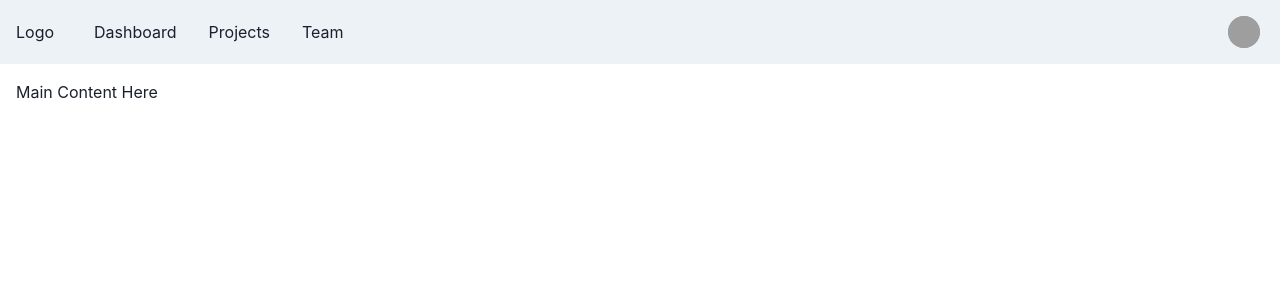
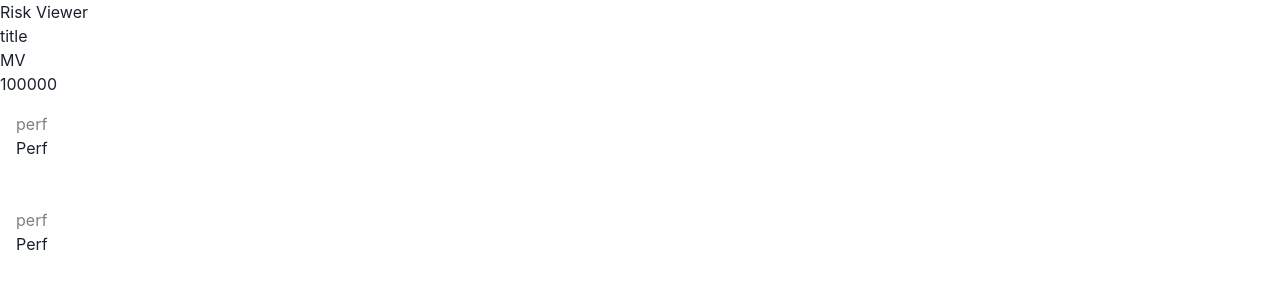
Before and after one commit to lslsls17/riskviewer, a Next.js app: page /risk in a window 1280 px wide. Shown: the top 300 px of the page. Built offline with nearby package versions, Linux system fonts and the light colour scheme; grey boxes are pictures that could not be loaded.

Commit message:
add metrics

```diff
--- a/package.json
+++ b/package.json
@@ -14,6 +14,7 @@
     "framer-motion": "^4.0.3",
     "next": "latest",
     "react": "^17.0.2",
+    "react-bootstrap": "^1.5.2",
     "react-dom": "^17.0.2",
     "styled-components": "^5.2.3"
   },
--- /dev/null
+++ b/src/components/Metrics.tsx
@@ -0,0 +1,178 @@
+import * as React from "react";
+import styled from "styled-components";
+
+const MetricSectionDiv = styled.div`
+  margin-bottom: 2rem;
+  page-breadk-inside: avoid;
+`;
+const MetricSectionTitle = styled.div`
+  padding: 0.75rem 0.75rem 0.25rem;
+  font-size: 1rem;
+  font-weight: 300;
+  background-color: hsl(215 100% 99% / 1);
+  color: hsl(0 0% 50% / 1);
+  line-height: 1.25rem;
+  border-bottom: 1px solid #ddd;
+  display: flex;
+  flex-direction: row;
+  justify-content: space-between;
+  align-items: flex-end;
+  & > div {
+    flex-grow: 0;
+  }
+`;
+
+const MetricStyled = styled.div`
+  display: grid;
+  grid-template-areas:
+    "label value"
+    "icon value"
+    "secondaryLabel secondaryLabel";
+  grid-template-columns: 2fr 1fr;
+  grid-template-rows: 1fr min-content;
+  align-content: center;
+  background-color: white;
+  padding: 0.25rem 0.5rem 0;
+  height: 4rem;
+  box-shadow: 1px 1px 3px 1px #eee;
+  margin: 0.125rem 0.125rem;
+  &.metric-centered {
+    grid-template-areas:
+      "label"
+      "icon"
+      "secondaryLabel";
+    grid-template-columns: auto;
+    grid-template-rows: min-content min-content 1fr 1rem;
+    height: 10rem;
+    align-items: stretch;
+    padding-top: 0.5rem;
+    font-size: large;
+    & > div,
+    > div.value {
+      justify-self: center;
+      text-align: center;
+    }
+  }
+  &.metric-with-secondary-label {
+    grid-template-rows: 1fr min-content 1 rem;
+  }
+  & > div.label {
+    grid-area: label;
+    line-height: 1rem;
+    font-size: 1rem;
+    letter-spacing: -0.5px;
+    color: #888;
+    align-self: center;
+  }
+  & > div.icon {
+    grid-area: icon;
+    color: dim-grey;
+  }
+  & > div.value {
+    grid-area: value;
+    align-self: center;
+    justify-self: right;
+    font-weight: 300;
+    font-size: 1.5rem;
+    letter-spacing: -1px;
+    color: #555;
+  }
+  & > div.secondaryLabel {
+    grid-area: secondaryLabel;
+    color: #888;
+    justify-self: stretch;
+    text-align: center;
+    font-size: 0.75rem;
+    margin-left: -0.375rem;
+    margin-right: -0.375rem;
+    line-height: 1rem;
+    border-top: 1px solid rgba(0, 0, 0, 0.05);
+  }
+`;
+
+const MetricSectionChildren = styled.div`
+  display: grid;
+  grid-template-columns: repeat(auto-fill, minmax(180px, 1fr));
+`;
+
+export const MetricSection = ({
+  title,
+  children,
+  fixedColumns,
+}: {
+  title: string;
+  children: React.ReactNode;
+  fixedColumns?: number;
+}): React.ReactElement => {
+  const style: React.CSSProperties = fixedColumns
+    ? { gridTemplateColumns: `repeat(${fixedColumns},minmax(180px,1fr))` }
+    : {};
+  return (
+    <MetricSectionDiv>
+      <MetricSectionTitle>
+        <div>title</div>
+      </MetricSectionTitle>
+      <MetricSectionTitle>{children}</MetricSectionTitle>
+    </MetricSectionDiv>
+  );
+};
+
+export interface MetricProps {
+  label: string;
+  key?: string;
+  children: React.ReactNode;
+  type: string;
+  icon?: string;
+  iconStyle?: React.CSSProperties;
+  secondaryLabel?: string | React.ReactNode;
+}
+
+export const Metric = ({
+  label,
+  key,
+  children,
+  type,
+  icon,
+  iconStyle,
+  secondaryLabel,
+}: MetricProps): React.ReactElement => {
+  const style: { backgroundColor?: string } = {};
+  const secondaryStyle: { backgroundColor?: string } = {};
+  const valueId = `value_${key || label}`.replace(/[&-,]/g, "");
+  const secondaryValueId = `secondaryValue_${key || label}`.replace(
+    /[&-,]/g,
+    ""
+  );
+  return (
+    <MetricStyled
+      key={key || label}
+      style={style}
+      className={
+        type == "md"
+          ? "metric-centered"
+          : secondaryLabel
+          ? "metric-with-secondary-label"
+          : undefined
+      }
+    >
+      <div className="label">{label}</div>
+      {icon ? (
+        <div className="icon" style={iconStyle}>
+          <i material-icon={icon} />
+        </div>
+      ) : null}
+      <div className="value" id={valueId}>
+        {children}
+      </div>
+      {secondaryLabel ? (
+        <div
+          className="secondaryLabel"
+          style={secondaryStyle}
+          id={secondaryValueId}
+        >
+          {secondaryLabel}
+        </div>
+      ) : null}
+    </MetricStyled>
+  );
+};
--- a/src/components/PageBox.tsx
+++ b/src/components/PageBox.tsx
@@ -1,2 +1,39 @@
 import * as React from "react";
 import styled from "styled-components";
+
+const Frame = styled.div`
+  background-color: #fff;
+  padding: 1rem 1rem 1rem 1rem;
+  margin-bottom: 1rem;
+`;
+
+const FlexSplit = styled.div`
+    display:flex;
+    flex-direction":row;
+    justify-content:space-between;
+    color:grey;
+`;
+
+export const PageBox = ({
+  title,
+  children,
+  link,
+}: {
+  title: string;
+  children: React.ReactNode;
+  link?: React.ReactElement;
+}): React.ReactElement => {
+  const showMore = link ? <span className="header">{link}</span> : null;
+  return (
+    <Frame>
+      <FlexSplit>
+        <div>
+          <span className="header">{title}</span>
+        </div>
+        <div>{showMore}</div>
+      </FlexSplit>
+      <div>{children}</div>
+    </Frame>
+  );
+};
+PageBox.displayName = "PageBox";
--- a/src/pages/risk.tsx
+++ b/src/pages/risk.tsx
@@ -1,103 +1,44 @@
-import { ReactNode } from "react";
-import {
-  Box,
-  Flex,
-  Avatar,
-  HStack,
-  Link,
-  IconButton,
-  Button,
-  Menu,
-  MenuButton,
-  MenuList,
-  MenuItem,
-  MenuDivider,
-  useDisclosure,
-  useColorModeValue,
-  Stack,
-} from "@chakra-ui/react";
-import { HamburgerIcon, CloseIcon } from "@chakra-ui/icons";
+import styled from "styled-components";
+import * as React from "react";
+import { Row, Col } from "react-bootstrap";
+import { PageBox } from "../components/PageBox";
+import { MetricSection, Metric } from "../components/Metrics";
 
-const Links = ["Dashboard", "Projects", "Team"];
+const StyledRow = styled(Row)`
+  padding-top: 0.5rem;
+  margin-left: 0.5rem;
+  margin-right: 0.5rem;
+  &:last-child {
+    padding-bottom: 1rem;
+  }
+`;
 
-const NavLink = ({ children }: { children: ReactNode }) => (
-  <Link
-    px={2}
-    py={1}
-    rounded={"md"}
-    _hover={{
-      textDecoration: "none",
-      bg: useColorModeValue("gray.200", "gray.700"),
-    }}
-    href={"#"}
-  >
-    {children}
-  </Link>
-);
-
-export default function Simple() {
-  const { isOpen, onOpen, onClose } = useDisclosure();
-
+const StyledCol = styled(Col)`
+  padding-left: 0.5rem;
+  padding-right: 0.5rem;
+`;
+const PortMetrics = (): React.ReactElement => {
   return (
-    <>
-      <Box bg={useColorModeValue("gray.100", "gray.900")} px={4}>
-        <Flex h={16} alignItems={"center"} justifyContent={"space-between"}>
-          <IconButton
-            size={"md"}
-            icon={isOpen ? <CloseIcon /> : <HamburgerIcon />}
-            aria-label={"Open Menu"}
-            display={{ md: !isOpen ? "none" : "inherit" }}
-            onClick={isOpen ? onClose : onOpen}
-          />
-          <HStack spacing={8} alignItems={"center"}>
-            <Box>Logo</Box>
-            <HStack
-              as={"nav"}
-              spacing={4}
-              display={{ base: "none", md: "flex" }}
-            >
-              {Links.map((link) => (
-                <NavLink key={link}>{link}</NavLink>
-              ))}
-            </HStack>
-          </HStack>
-          <Flex alignItems={"center"}>
-            <Menu>
-              <MenuButton
-                as={Button}
-                rounded={"full"}
-                variant={"link"}
-                cursor={"pointer"}
-              >
-                <Avatar
-                  size={"sm"}
-                  src={
-                    "https://images.unsplash.com/photo-1493666438817-866a91353ca9?ixlib=rb-0.3.5&q=80&fm=jpg&crop=faces&fit=crop&h=200&w=200&s=b616b2c5b373a80ffc9636ba24f7a4a9"
-                  }
-                />
-              </MenuButton>
-              <MenuList>
-                <MenuItem>Link 1</MenuItem>
-                <MenuItem>Link 2</MenuItem>
-                <MenuDivider />
-                <MenuItem>Link 3</MenuItem>
-              </MenuList>
-            </Menu>
-          </Flex>
-        </Flex>
-
-        {isOpen ? (
-          <Box pb={4}>
-            <Stack as={"nav"} spacing={4}>
-              {Links.map((link) => (
-                <NavLink key={link}>{link}</NavLink>
-              ))}
-            </Stack>
-          </Box>
-        ) : null}
-      </Box>
-
-      <Box p={4}>Main Content Here</Box>
-    </>
+    <div>
+      <h3>Risk Viewer</h3>
+      <MetricSection title={"Metrics"} fixedColumns={2}>
+        <Metric type="md" label="MV" icon="local_atm">
+          100000
+        </Metric>
+      </MetricSection>
+      <StyledRow>
+        <StyledCol lg="12" xl="12">
+          <PageBox title={"perf"}>
+            <div>Perf</div>
+          </PageBox>
+        </StyledCol>
+        <StyledCol lg="12" xl="12">
+          <PageBox title={"perf"}>
+            <div>Perf</div>
+          </PageBox>
+        </StyledCol>
+      </StyledRow>
+    </div>
   );
-}
+};
+export default PortMetrics;
```
Also changed, not shown: 1 other file (tests, documents, lock files or other folders).
